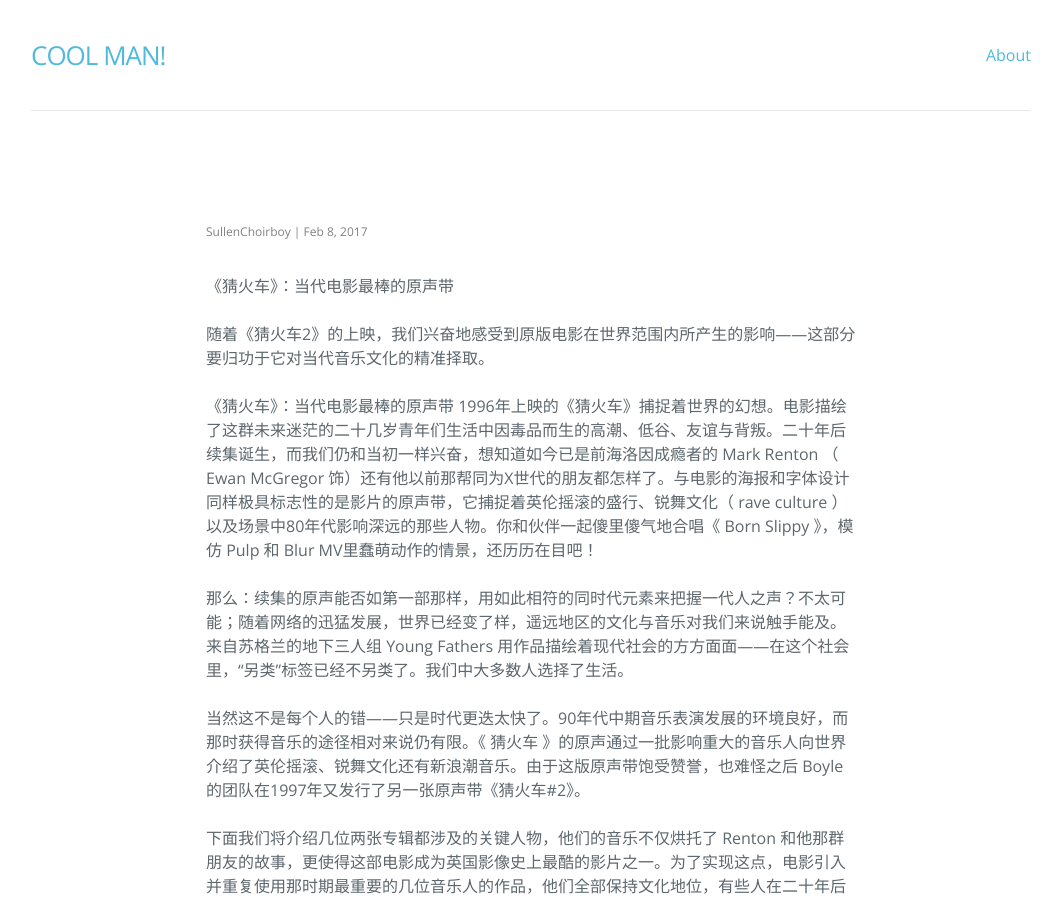
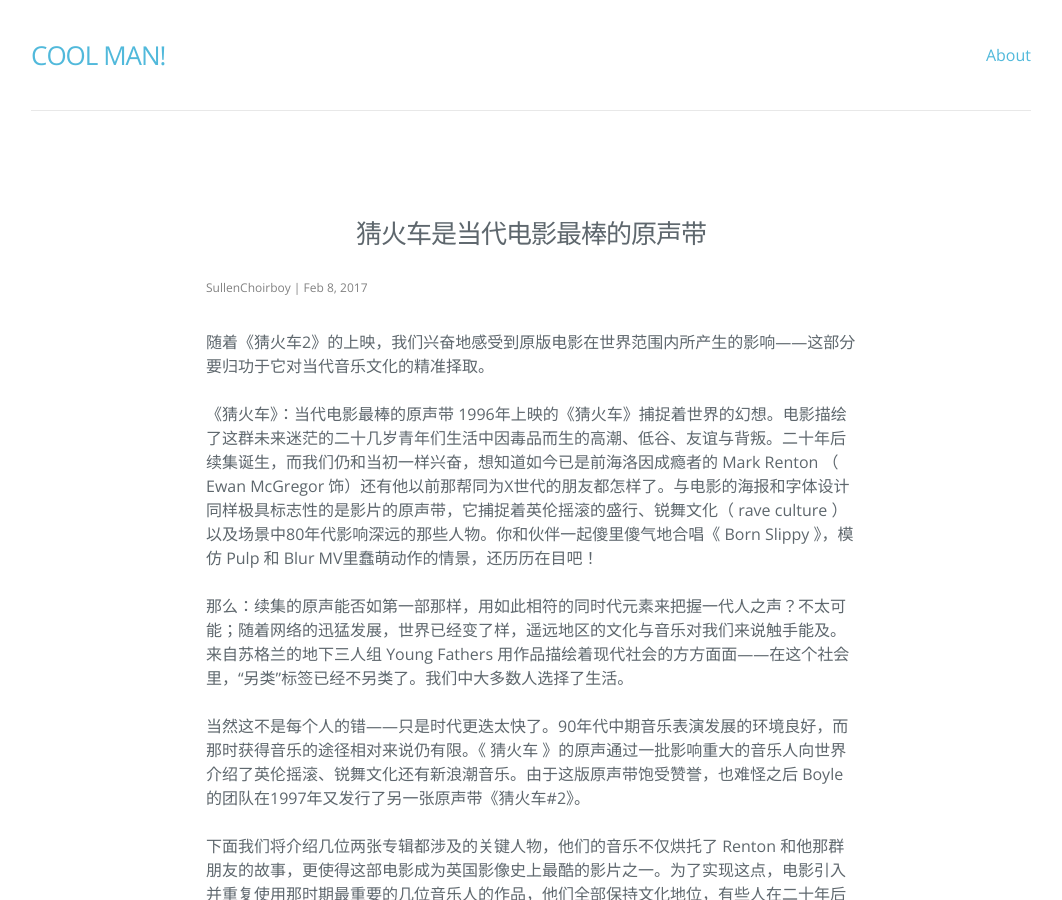
Before and after one commit to SullenChoirboy/SullenChoirboy.github.io, a Jekyll site: the page built from _posts/2017-02-08-transpottingost.md, in a window 1280 px wide and 900 px high. Shown: the whole window, without its empty margins (109-1171 px from the left). Built offline with Jekyll 4.4.1, drawn with Linux system fonts in a browser that asks for light colours; nearby versions of some CDN libraries; our own code applies the rules of GitHub Pages for plain Markdown files; part of the change alters nothing that is shown.

Commit message:
Update 2017-02-08-transpottingost.md

```diff
--- a/_posts/2017-02-08-transpottingost.md
+++ b/_posts/2017-02-08-transpottingost.md
@@ -1,13 +1,10 @@
 ---
 layout: post
-title:《猜火车》：当代电影最棒的原声带
+title: 猜火车是当代电影最棒的原声带
 date: '2017-2-8 15:38'
 tags: 音乐
 categories: VICE中国
 ---
-
-
-《猜火车》：当代电影最棒的原声带
 
 随着《猜火车2》的上映，我们兴奋地感受到原版电影在世界范围内所产生的影响——这部分要归功于它对当代音乐文化的精准择取。
 
```
